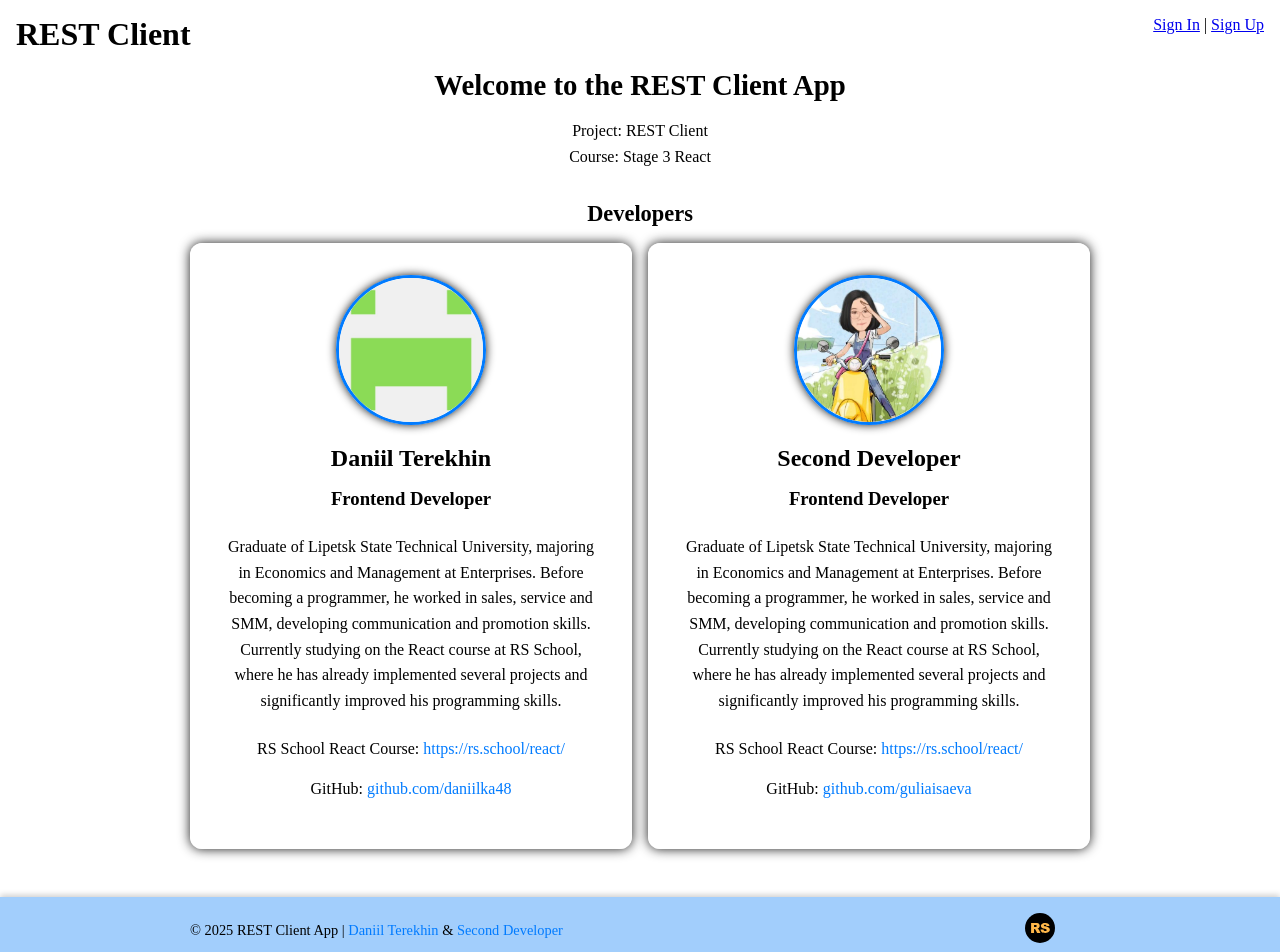
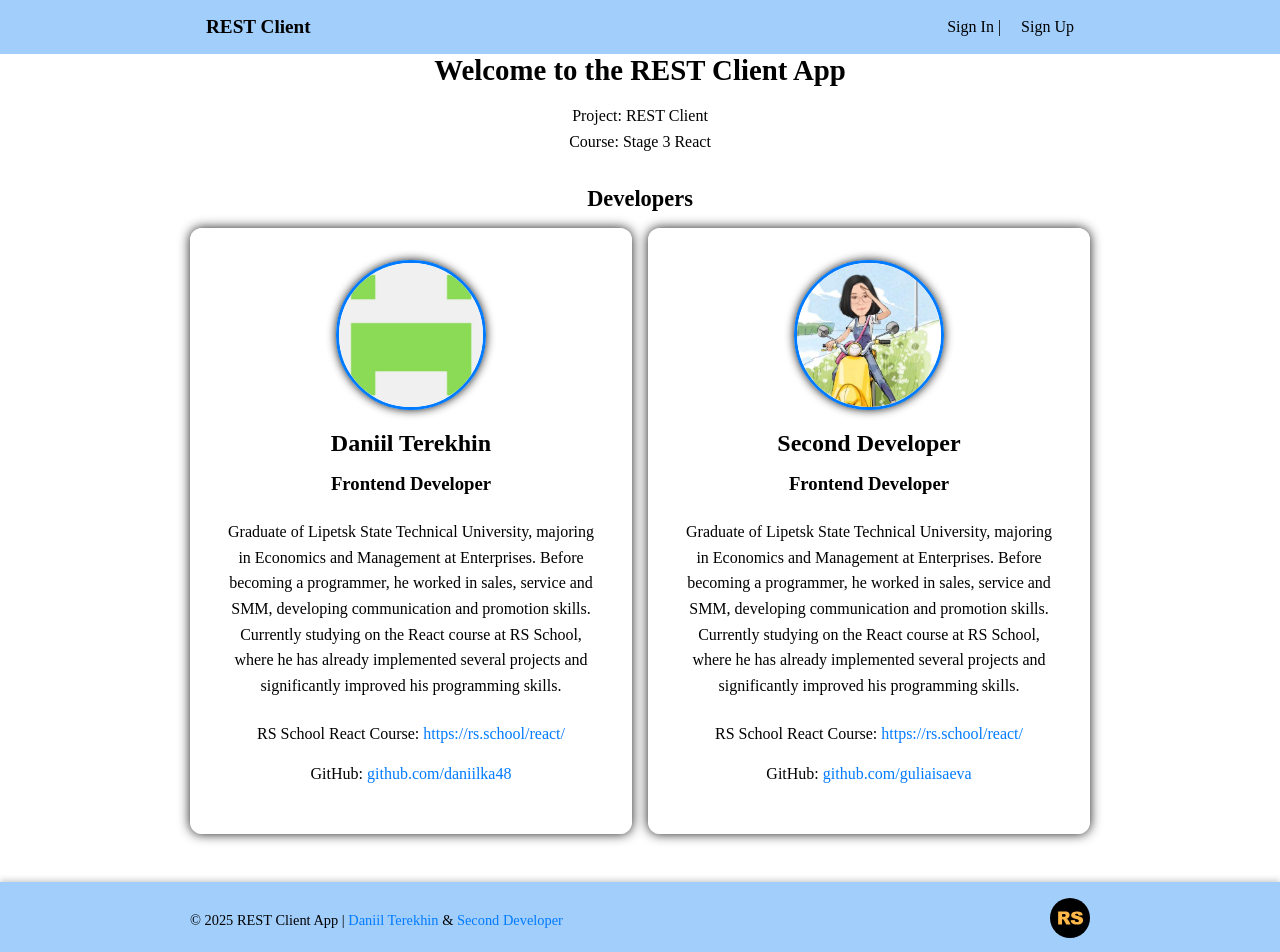
Before and after one commit to Daniilka48/rest-client-app, a Next.js app: page / in a window 1280 px wide. Shown: the top 952 px of the page. Built offline with nearby package versions, Linux system fonts and the light colour scheme.

Commit message:
feat: add sticky header

```diff
--- a/src/app/page.tsx
+++ b/src/app/page.tsx
@@ -1,32 +1,13 @@
 import DeveloperCard from 'components/DeveloperCards/DeveloperCard';
-import Link from 'next/link';
 import styles from './MainPage.module.css';
+import Header from 'components/Header/Header';
 
 export default function MainPageMock() {
   const isLoggedIn = false;
 
   return (
     <div>
-      <header
-        style={{
-          display: 'flex',
-          justifyContent: 'space-between',
-          padding: '1rem',
-        }}
-      >
-        <h1>REST Client</h1>
-        <div>
-          {isLoggedIn ? (
-            <Link href="/rest-client">Main Page</Link>
-          ) : (
-            <>
-              <Link href="/sign-in">Sign In</Link>
-              {' | '}
-              <Link href="/sign-up">Sign Up</Link>
-            </>
-          )}
-        </div>
-      </header>
+      <Header isLoggedIn={isLoggedIn} />
 
       <main className={styles.main}>
         <h2 className={styles.title}>Welcome to the REST Client App</h2>
--- a/src/components/Footer/Footer.css
+++ b/src/components/Footer/Footer.module.css
@@ -5,37 +5,38 @@
   box-shadow: 0 -2px 6px rgba(0, 0, 0, 0.2);
 }
 
-.footer-content {
+.footerContent {
   max-width: 900px;
   margin: 0 auto;
   display: flex;
   justify-content: space-between;
   align-items: center;
-  flex-wrap: wrap;
   gap: 1rem;
-  text-align: center;
+  text-align: left;
 }
 
-.footer p {
+.footerContent p {
   margin: 0;
   font-size: 0.9rem;
   color: var(--text-color);
 }
 
-.footer a {
+.link {
   color: #007bff;
   text-decoration: none;
+  transition: color 0.3s ease;
 }
 
-.footer a:hover {
+.link:hover {
+  color: #0056b3;
   text-decoration: underline;
 }
 
-.footer-logo img {
-  height: 30px;
+.footerLogo {
+  display: inline-block;
   transition: transform 0.3s ease;
 }
 
-.footer-logo img:hover {
+.footerLogo:hover {
   transform: scale(1.1);
 }
--- a/src/components/Footer/Footer.tsx
+++ b/src/components/Footer/Footer.tsx
@@ -2,19 +2,27 @@
 
 import Link from 'next/link';
 import Image from 'next/image';
-import './Footer.css';
+import styles from './Footer.module.css';
 
 export default function Footer() {
   return (
-    <footer className="footer">
-      <div className="footer-content">
+    <footer className={styles.footer}>
+      <div className={styles.footerContent}>
         <p>
           © {new Date().getFullYear()} REST Client App |{' '}
-          <Link href="https://github.com/daniilka48" target="_blank">
+          <Link
+            href="https://github.com/daniilka48"
+            target="_blank"
+            className={styles.link}
+          >
             Daniil Terekhin
           </Link>{' '}
           &{' '}
-          <Link href="https://github.com/guliaisaeva" target="_blank">
+          <Link
+            href="https://github.com/guliaisaeva"
+            target="_blank"
+            className={styles.link}
+          >
             Second Developer
           </Link>
         </p>
@@ -22,9 +30,9 @@ export default function Footer() {
         <Link
           href="https://rs.school/courses/reactjs"
           target="_blank"
-          className="footer-logo"
+          className={styles.footerLogo}
         >
-          <Image src="/rss-logo.svg" alt="RS School" width={100} height={40} />
+          <Image src="/rss-logo.svg" alt="RS School" width={40} height={40} />
         </Link>
       </div>
     </footer>
--- /dev/null
+++ b/src/components/Header/Header.module.css
@@ -0,0 +1,38 @@
+.header {
+  position: sticky;
+  top: 0;
+  width: 100%;
+  background: rgba(70, 157, 250, 0.5);
+  transition: all 0.3s ease-in-out;
+  z-index: 1000;
+}
+
+.sticky {
+  background: rgba(0, 123, 255, 0.9);
+}
+
+.headerContent {
+  max-width: 900px;
+  margin: 0 auto;
+  display: flex;
+  justify-content: space-between;
+  align-items: center;
+  padding: 1rem;
+  transition: padding 0.3s ease-in-out;
+}
+
+.logo {
+  font-weight: bold;
+  font-size: 1.2rem;
+}
+
+.navLink {
+  margin-left: 1rem;
+  text-decoration: none;
+  color: #000;
+  transition: color 0.3s ease;
+}
+
+.navLink:hover {
+  color: #0056b3;
+}
--- /dev/null
+++ b/src/components/Header/Header.tsx
@@ -0,0 +1,48 @@
+'use client';
+
+import Link from 'next/link';
+import { useEffect, useState } from 'react';
+import styles from './Header.module.css';
+
+interface HeaderProps {
+  isLoggedIn: boolean;
+}
+
+export default function Header({ isLoggedIn }: HeaderProps) {
+  const [isSticky, setIsSticky] = useState(false);
+
+  useEffect(() => {
+    const handleScroll = () => {
+      setIsSticky(window.scrollY > 50);
+    };
+
+    window.addEventListener('scroll', handleScroll);
+    return () => window.removeEventListener('scroll', handleScroll);
+  }, []);
+
+  return (
+    <header className={`${styles.header} ${isSticky ? styles.sticky : ''}`}>
+      <div className={styles.headerContent}>
+        <h1 className={styles.logo}>REST Client</h1>
+
+        <nav>
+          {isLoggedIn ? (
+            <Link href="/rest-client" className={styles.navLink}>
+              Main Page
+            </Link>
+          ) : (
+            <>
+              <Link href="/sign-in" className={styles.navLink}>
+                Sign In
+              </Link>
+              {' | '}
+              <Link href="/sign-up" className={styles.navLink}>
+                Sign Up
+              </Link>
+            </>
+          )}
+        </nav>
+      </div>
+    </header>
+  );
+}
```
